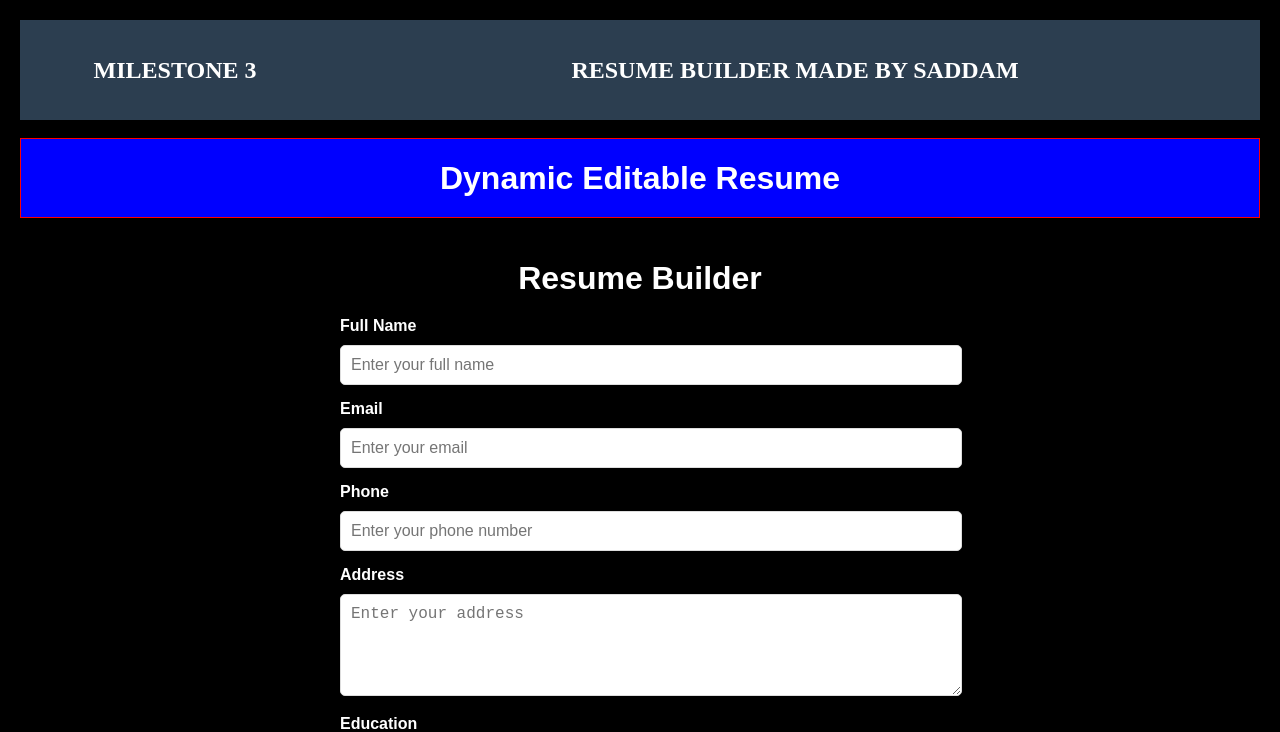
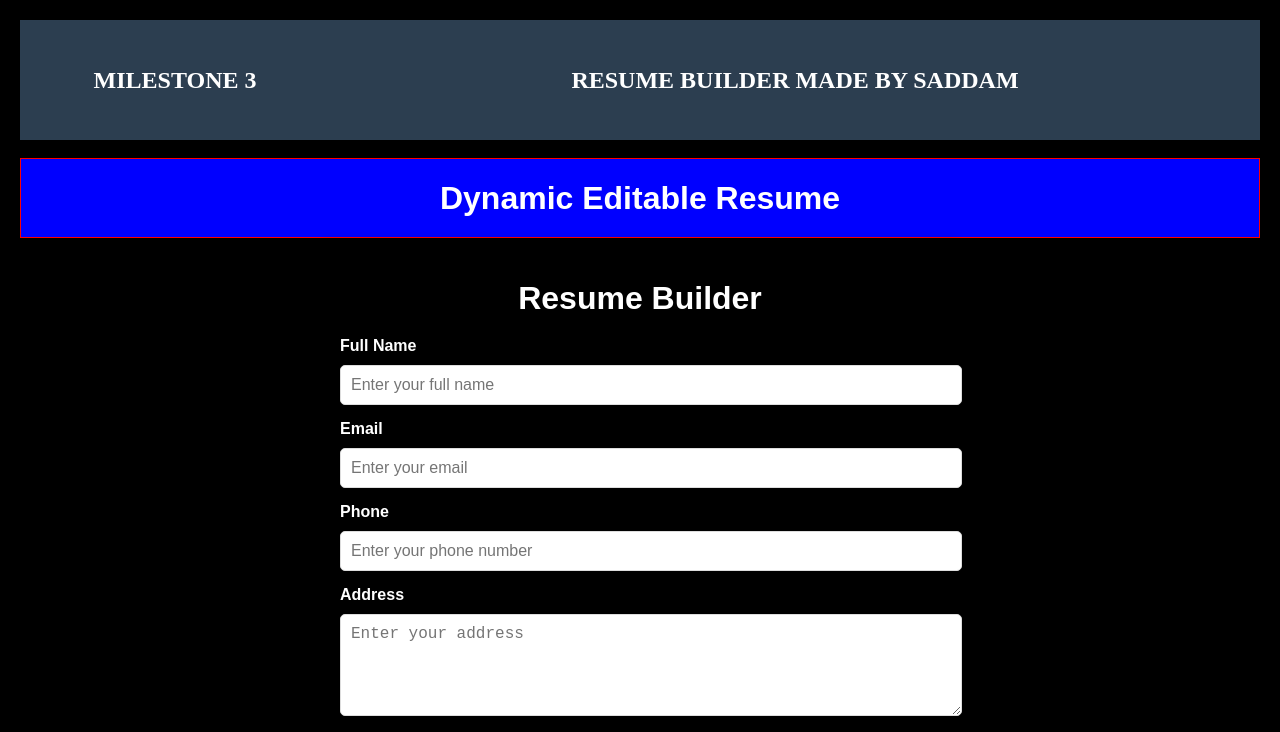
Before and after one commit to sadahussain123567/milestones, a plain HTML site: page Rebuild milestones/milestone-4/index.html in a window 1280 px wide. Shown: the top 732 px of the page. Drawn offline with Linux system fonts and the light colour scheme.

Commit message:
Update style4.css

```diff
--- a/Rebuild milestones/milestone-4/style4.css
+++ b/Rebuild milestones/milestone-4/style4.css
@@ -8,7 +8,7 @@ body {
   display: grid;
   background-color: #2c3e50;
   grid-template-columns: 1fr 3fr;
-  grid-template-rows: 100px;
+  grid-template-rows: 120px;
 }
 .div2 {
   font-family: "Times New Roman", Times, serif;
```
